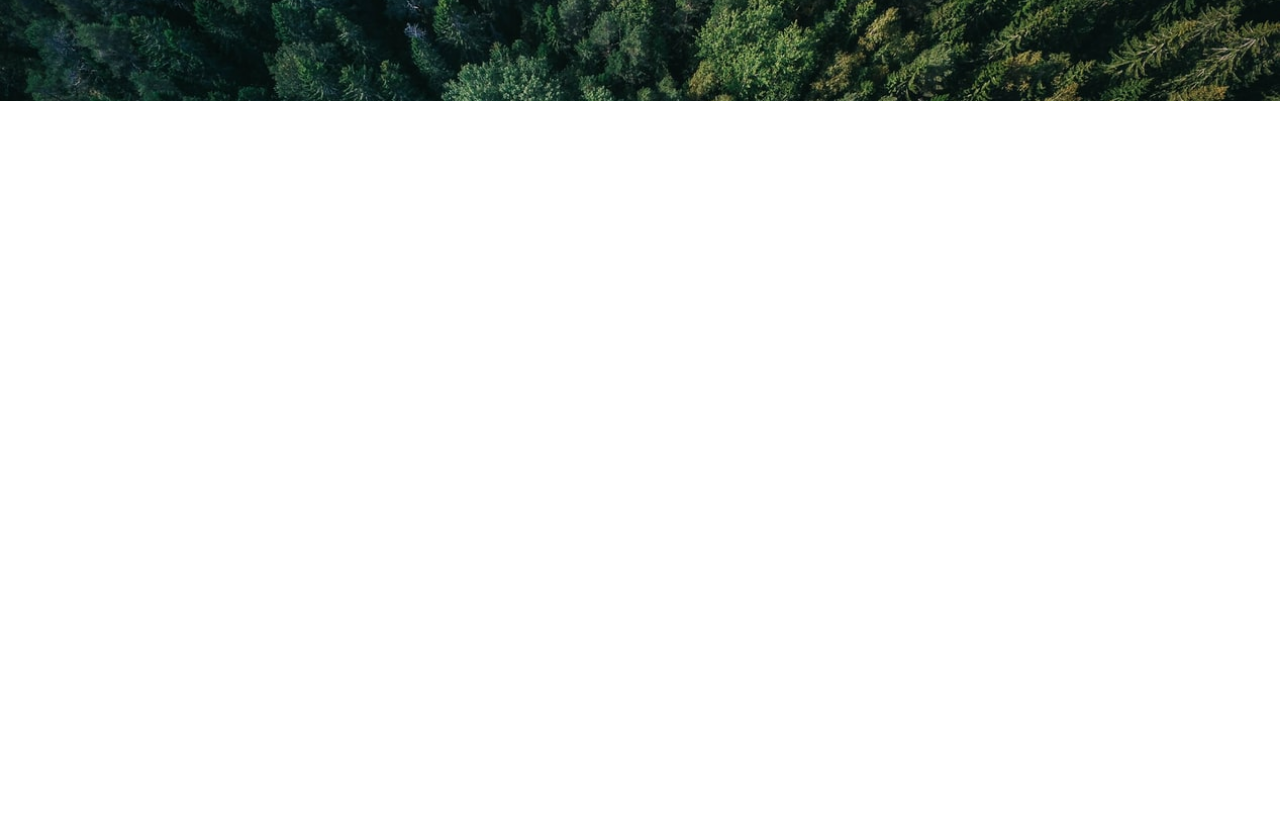
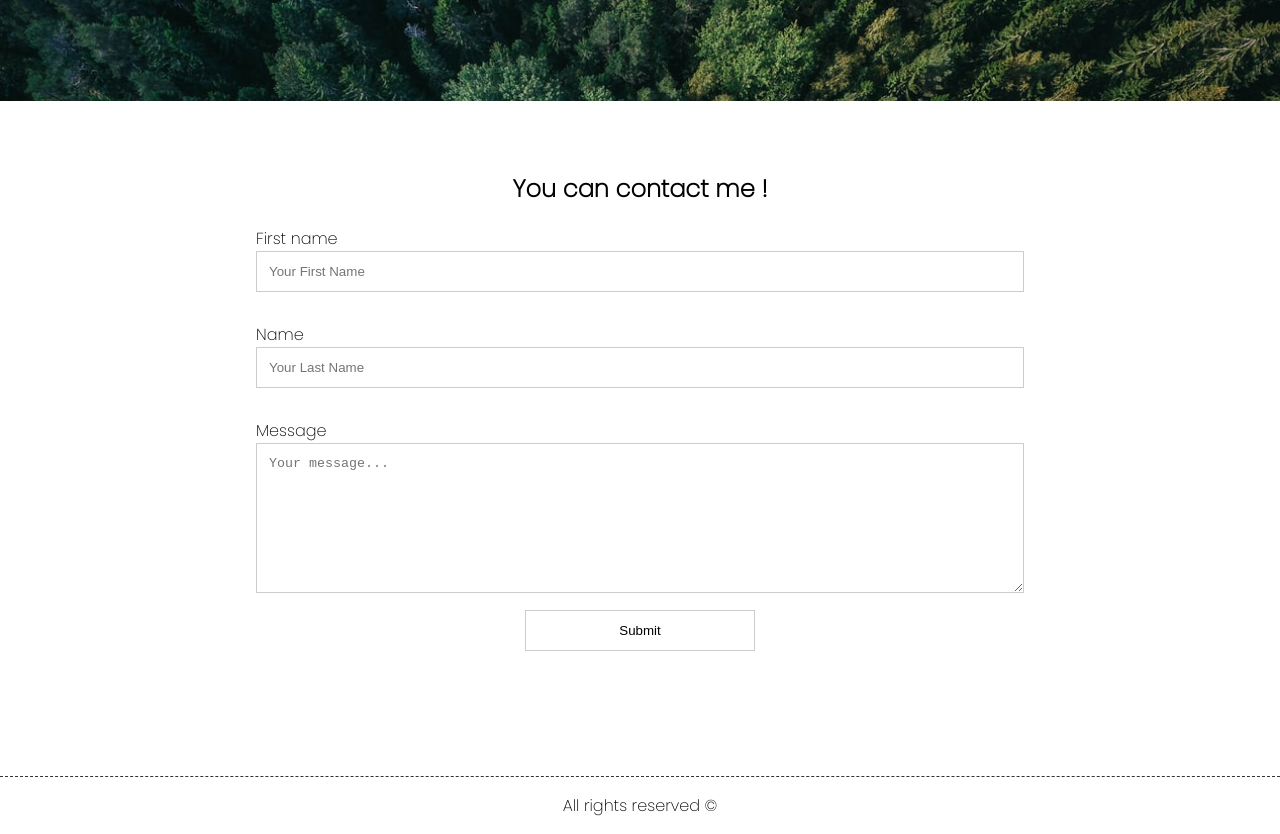
Before and after one commit to Jessy-DC/portfolio_css_training, a React (Create React App) app: page / in a window 1280 px wide. Shown: the part 3520-4354 px from the top of the page. Before the commit the page ends 3621 px from the top, so only its background shows below. Built offline with nearby package versions, Linux system fonts and the light colour scheme.

Commit message:
Add form & footer

```diff
--- a/src/App.js
+++ b/src/App.js
@@ -5,6 +5,8 @@ import SectionTxtImage from "./components/sectionTxtImage";
 import H2 from "./components/H2";
 import Creations from "./components/creations";
 import ParaScroll from "./components/paraScroll";
+import Form from "./components/UI-form/form";
+import Footer from "./components/footer";
 
 function App() {
   return (
@@ -17,6 +19,10 @@ function App() {
           <hr className="divPort" />
           <Creations />
           <ParaScroll />
+          <H2 class="titleForm">You can contact me !</H2>
+          <Form />
+          <br /><br /><br /><br /><br />
+          <Footer />
       </div>
   );
 }
--- /dev/null
+++ b/src/components/UI-form/fields.js
@@ -0,0 +1,9 @@
+import React from "react";
+
+export default function Fields(props) {
+    return (
+        <div className="row">
+            {props.children}
+        </div>
+    )
+}
--- /dev/null
+++ b/src/components/UI-form/form.js
@@ -0,0 +1,29 @@
+import React from "react";
+import Fields from "./fields";
+import InputForm from "./inputForm";
+import TextareaForm from "./textareaForm";
+import LabelForm from "./labelForm";
+
+export default function Form() {
+    return (
+        <section className="formContact">
+            <form id="contact">
+                <Fields>
+                    <LabelForm for={"firstName"}>First name</LabelForm>
+                    <InputForm type="text" id={"firstName"} name={"firstName"} placeholder={"Your First Name"} />
+                </Fields>
+                <Fields>
+                    <LabelForm for={"lastName"}>Name</LabelForm>
+                    <InputForm type="text" id={"lastName"} name={"lastName"} placeholder={"Your Last Name"} />
+                </Fields>
+                <Fields>
+                    <LabelForm for={"msg"}>Message</LabelForm>
+                    <TextareaForm id={"msg"} name={"message"} placeholder={"Your message..."} />
+                </Fields>
+                <Fields>
+                    <InputForm type="submit" class={"subBtn"} value={"Submit"} />
+                </Fields>
+            </form>
+        </section>
+    )
+}
--- /dev/null
+++ b/src/components/UI-form/inputForm.js
@@ -0,0 +1,13 @@
+import React from "react";
+
+export default function InputForm(props) {
+    return (
+        <input
+            className={props.class}
+            type={props.typeInput}
+            id={props.inputId}
+            name={props.name}
+            placeholder={props.placeholder}
+            value={props.value}/>
+    )
+}
--- /dev/null
+++ b/src/components/UI-form/labelForm.js
@@ -0,0 +1,7 @@
+import React from "react";
+
+export default function LabelForm(props) {
+    return (
+        <label for={props.for}>{props.children}</label>
+    )
+}
--- /dev/null
+++ b/src/components/UI-form/textareaForm.js
@@ -0,0 +1,7 @@
+import React from "react";
+
+export default function TextareaForm(props) {
+    return (
+        <textarea type="text" id={props.inputId} name={props.name} placeholder={props.placeholder}/>
+    )
+}
--- /dev/null
+++ b/src/components/footer.js
@@ -0,0 +1,9 @@
+import React from "react";
+
+export default function Footer() {
+    return (
+        <footer>
+            <p>All rights reserved &#169;</p>
+        </footer>
+    )
+}
--- a/src/styles/style.css
+++ b/src/styles/style.css
@@ -220,4 +220,51 @@ body {
   letter-spacing: 5px;
 }
 
+.titleForm {
+  text-align: center;
+  padding-top: 50px;
+}
+
+.formContact {
+  width: 100%;
+  display: flex;
+  justify-content: center;
+}
+.formContact form {
+  width: 60%;
+}
+.formContact form .row {
+  width: 100%;
+}
+.formContact form .row input, .formContact form .row textarea {
+  width: 100%;
+  padding: 12px;
+  border: 1px solid #ccc;
+}
+.formContact form .row textarea {
+  height: 150px;
+}
+.formContact form .row .subBtn {
+  width: 30%;
+  margin: 0 auto;
+  display: block;
+  margin-top: 10px;
+  cursor: pointer;
+  text-align: center;
+  transition: all 0.2s ease;
+}
+.formContact form .row .subBtn:hover {
+  background: midnightblue;
+  color: #f1f1f1;
+}
+.formContact form .row:nth-child(2), .formContact form .row:nth-child(3) {
+  margin-top: 30px;
+}
+
+footer {
+  display: flex;
+  justify-content: center;
+  border-top: 1px dashed #333;
+}
+
 /*# sourceMappingURL=style.css.map */
--- a/src/styles/style.scss
+++ b/src/styles/style.scss
@@ -259,3 +259,58 @@ body {
     letter-spacing: 5px;
   }
 }
+
+//Form
+
+.titleForm {
+  text-align: center;
+  padding-top: 50px;
+}
+
+.formContact {
+  width: 100%;
+  @include flexCenterX;
+
+  form {
+    width: 60%;
+
+    .row {
+      width: 100%;
+
+      input, textarea {
+        width: 100%;
+        padding: 12px;
+        border: 1px solid #ccc;
+      }
+      textarea {
+        height: 150px;
+      }
+
+      .subBtn {
+        width: 30%;
+        margin: 0 auto;
+        display: block;
+        margin-top: 10px;
+        cursor: pointer;
+        text-align: center;
+        transition: all 0.2s ease;
+
+        &:hover {
+          background: midnightblue;
+          color: $whiteBroke;
+        }
+      }
+    }
+
+    .row:nth-child(2), .row:nth-child(3) {
+        margin-top: 30px;
+    }
+  }
+}
+
+//Footer
+
+footer {
+  @include flexCenterX;
+  border-top: 1px dashed $dark;
+}
```
Also changed, not shown: 1 other file (tests, documents, lock files or other folders).
